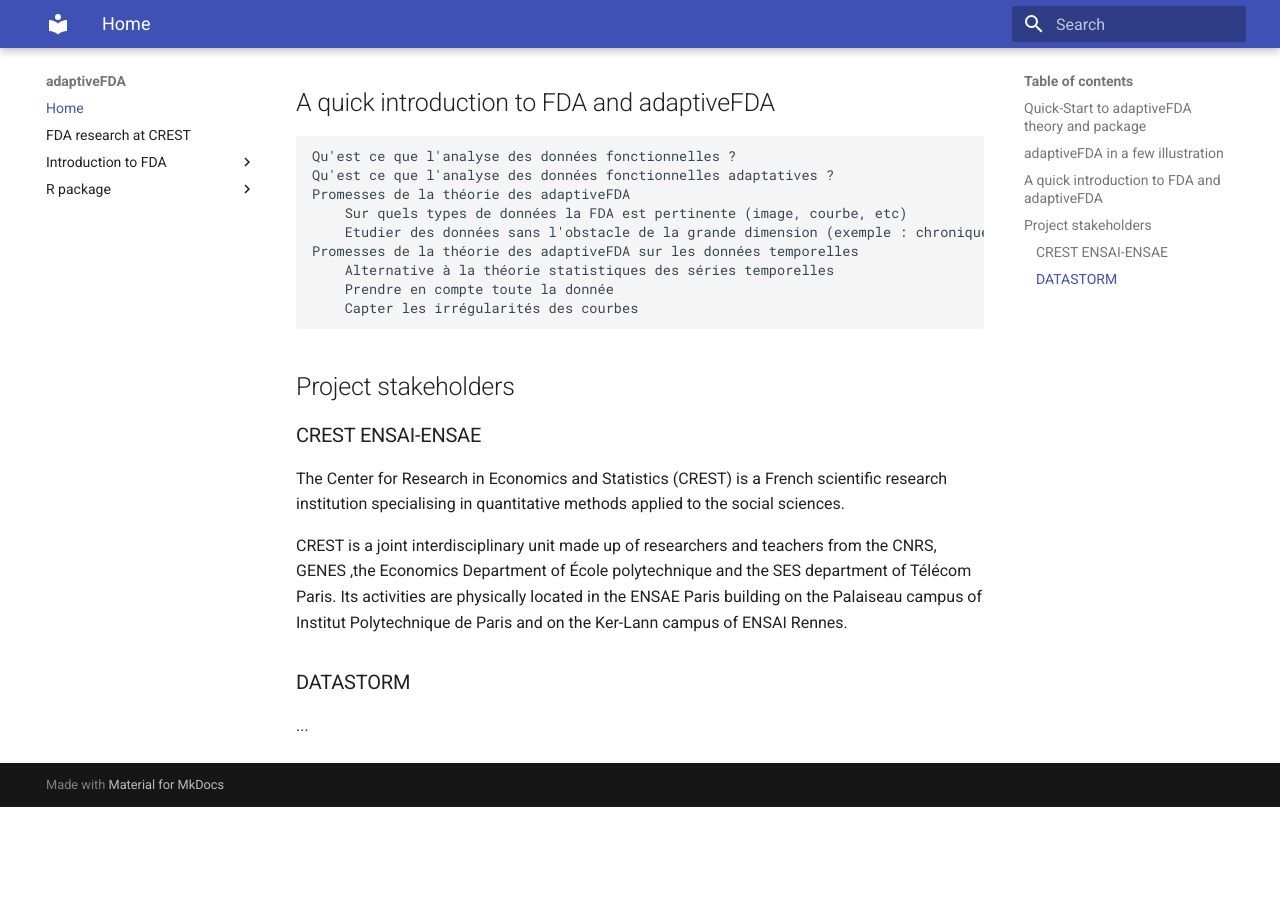
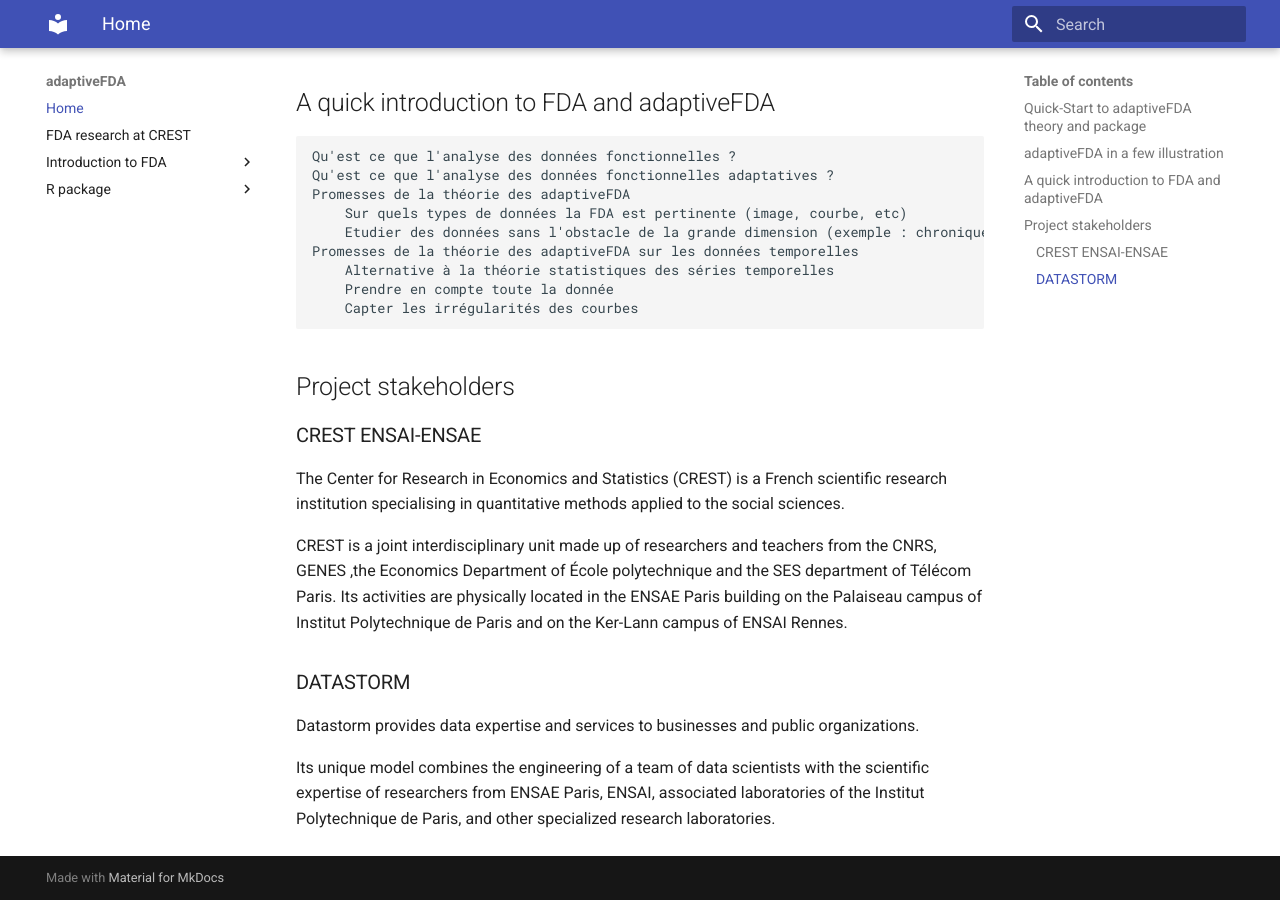
Before and after one commit to adaptive-FDA/quick-start, an MkDocs documentation site: the page built from docs/index.md, in a window 1280 px wide and 900 px high, scrolled down 572 px. Built offline with MkDocs 1.6.1 and Material for MkDocs 9.7.7, drawn with Linux system fonts in a browser that asks for light colours; before the commit the page ends 1379 px from its top, so only the background shows below that.

Commit message:
FEAT: Add DS paragraph

```diff
--- a/docs/index.md
+++ b/docs/index.md
@@ -35,4 +35,6 @@
 
 ### DATASTORM
 
-...
+Datastorm provides data expertise and services to businesses and public organizations.
+
+Its unique model combines the engineering of a team of data scientists with the scientific expertise of researchers from ENSAE Paris, ENSAI, associated laboratories of the Institut Polytechnique de Paris, and other specialized research laboratories.
```
